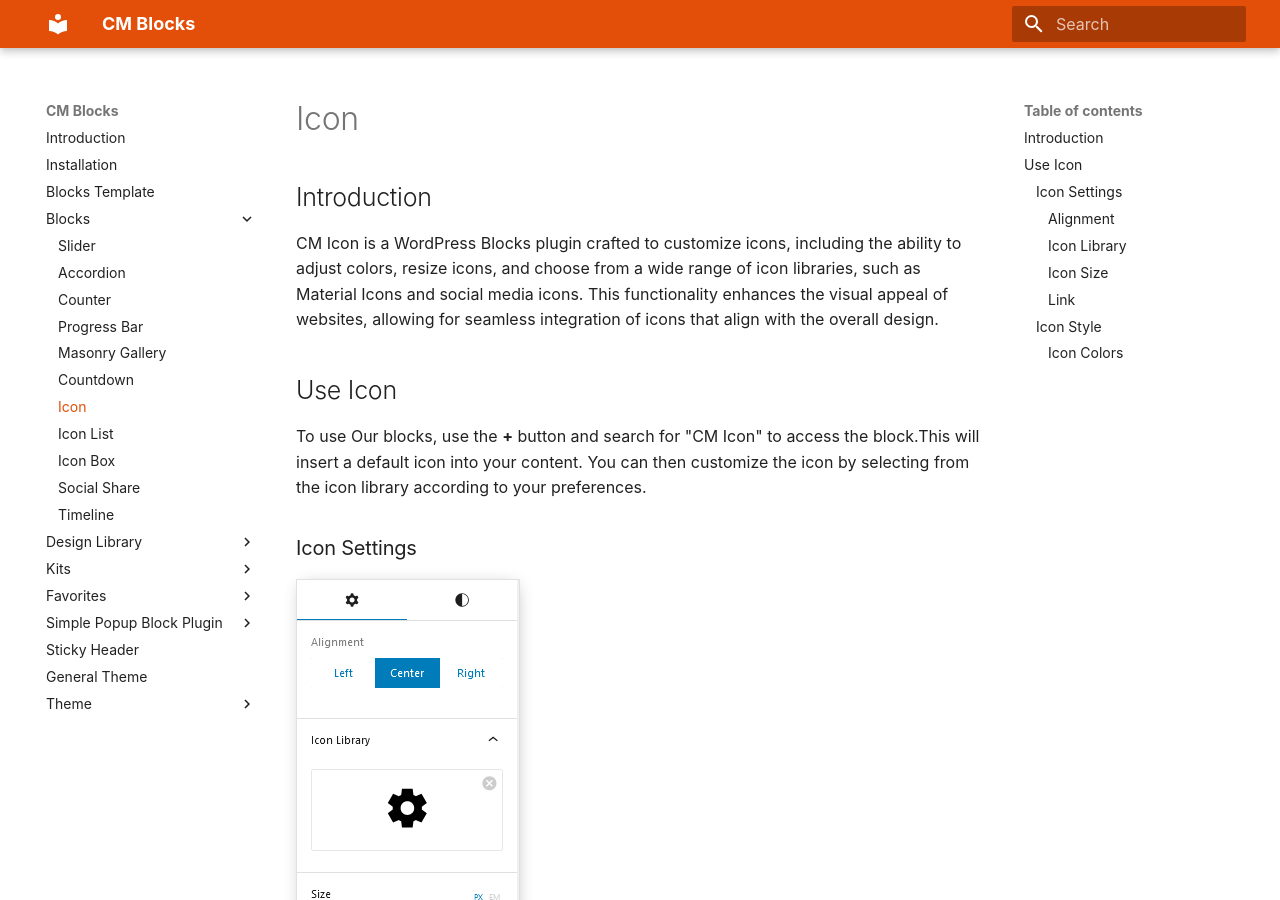
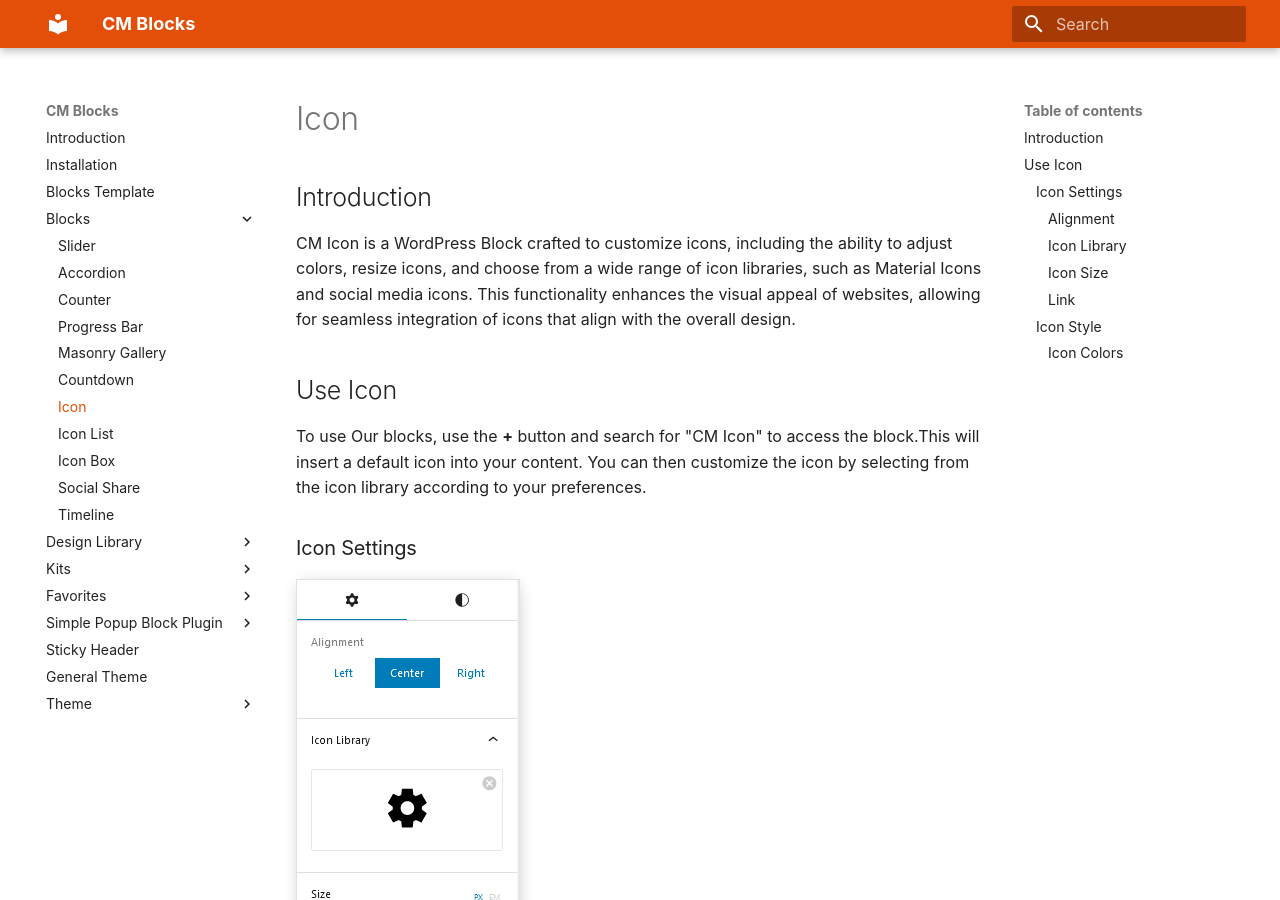
Before and after one commit to codemanas/cm-blocks-docs, an MkDocs documentation site: the page built from docs/icon.md, in a window 1280 px wide and 900 px high. Built offline with MkDocs 1.6.1 and Material for MkDocs 9.7.7, drawn with Linux system fonts in a browser that asks for light colours; some web fonts are replaced.

Commit message:
Block - not block plugin

```diff
--- a/docs/icon.md
+++ b/docs/icon.md
@@ -1,5 +1,5 @@
 ## Introduction
-CM Icon is a WordPress Blocks plugin crafted to customize icons, including the ability to adjust colors, resize icons, and choose from a wide range of icon libraries, such as Material Icons and social media icons. This functionality enhances the visual appeal of websites, allowing for seamless integration of icons that align with the overall design.
+CM Icon is a WordPress Block crafted to customize icons, including the ability to adjust colors, resize icons, and choose from a wide range of icon libraries, such as Material Icons and social media icons. This functionality enhances the visual appeal of websites, allowing for seamless integration of icons that align with the overall design.
 
 ## Use Icon
 
```
